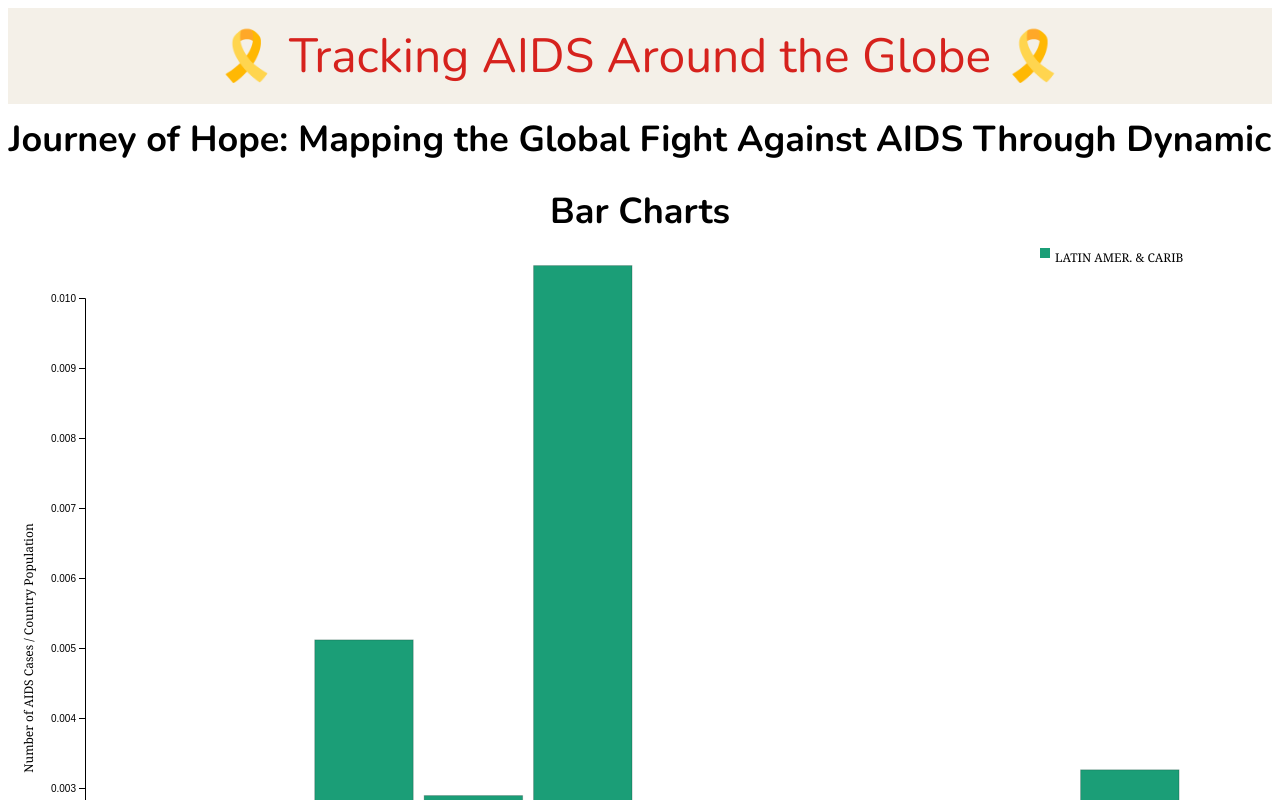
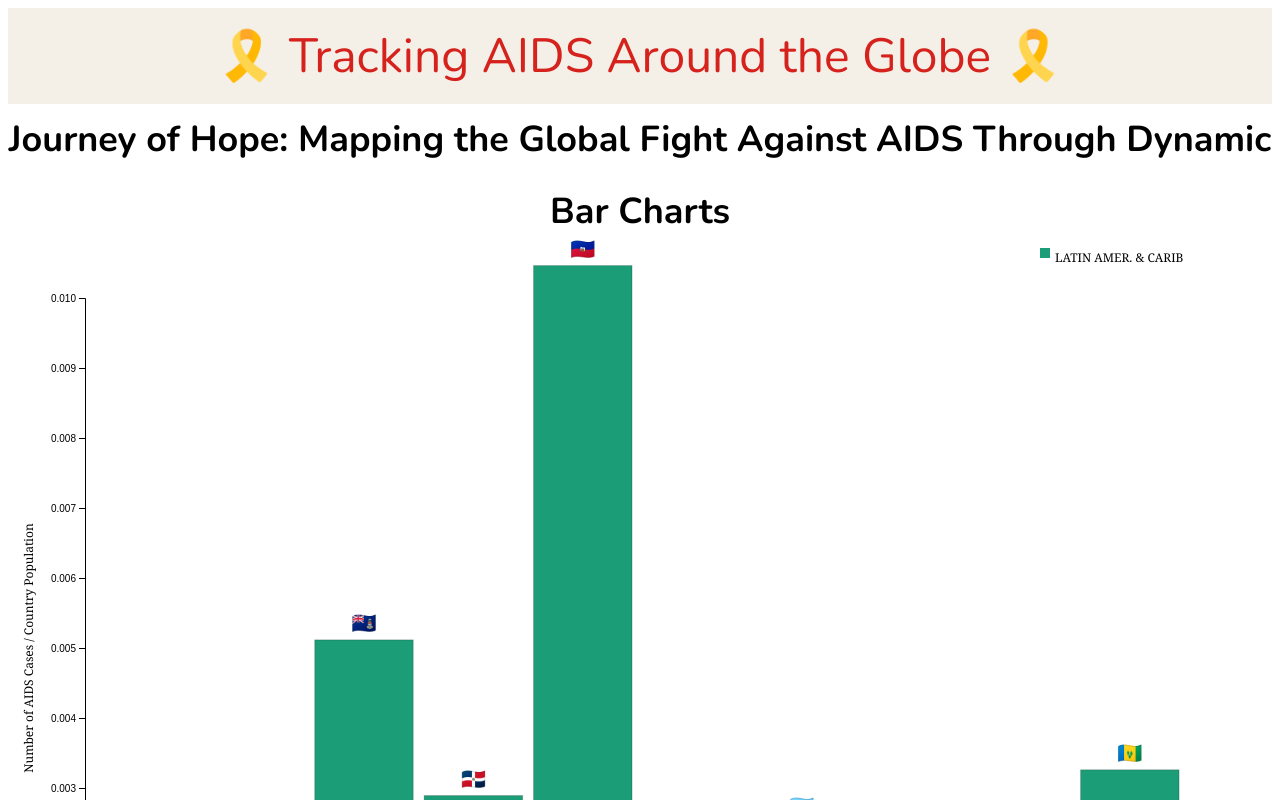
Before and after one commit to ppagaduan/dsc106_project3, a SvelteKit app: page / in a window 1280 px wide. Shown: the top 800 px of the page. Built offline with nearby package versions, Linux system fonts and the light colour scheme.

Commit message:
wed feb 21 10:29 pm

```diff
--- a/src/components/viz.svelte
+++ b/src/components/viz.svelte
@@ -127,6 +127,8 @@
 
     });
 
+
+
 </script>
 
 <!-- MAKE THE BAR PLOT -->
@@ -163,9 +165,16 @@
 <g stroke="#000" stroke-opacity="0.2">
   {#each filteredData as d, i}
 
-    <!-- $(document.ready(function(){
-      console.log(y(d.cases_normalized_percentage))
-    }) -->
+    <!-- Emojis -->
+    <text
+      x={x(d.Country) + x.bandwidth() / 2}
+      y={y(d.cases_normalized_percentage) - 10}
+      text-anchor="middle"
+      font-size="20"
+    >
+      <!-- Add the emoji corresponding to the country -->
+      {d.flag}
+    </text>
 
     <rect
       key={i}
```
